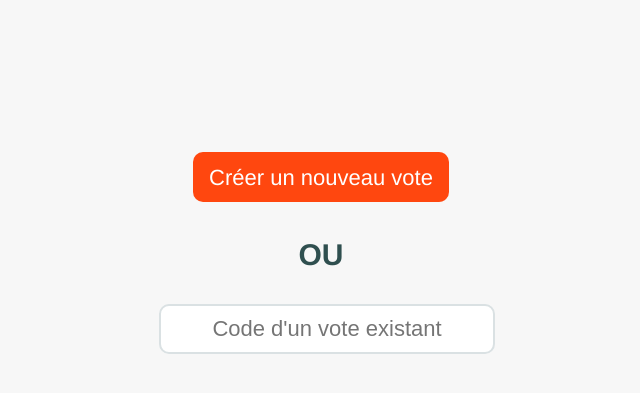
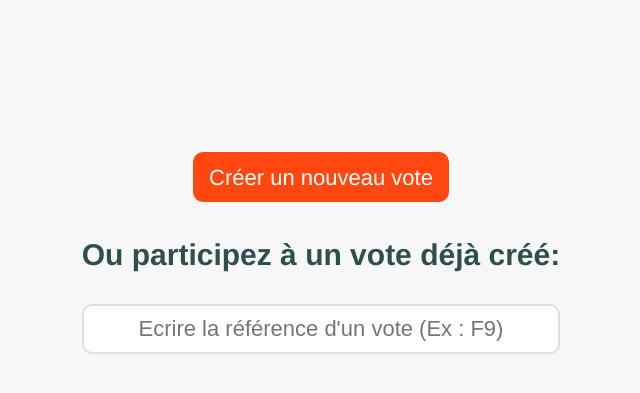
Before and after one commit to geovote/geovote-main, a Python web app: template flask/templates/home.jinja in a window 1280 px wide. Shown: the part 53-446 px from the top of the page, without its empty margins (319-959 px from the left). Run offline with Jinja, Linux system fonts and the light colour scheme; the template is opened without the code that fills it, so the values that code supplies are empty.

Commit message:
UX improved.

```diff
--- a/flask/templates/home.jinja
+++ b/flask/templates/home.jinja
@@ -4,8 +4,7 @@
   <body>
     {% include 'header.jinja' %}
     <main class="main home-main">
-      <section
-        class="section flex-center items-center is-index-middle">
+      <section class="section flex-center items-center is-index-middle">
         <div class="text-center">
 
           <a class="button is-primary mb36" href="/creation">
@@ -15,30 +14,24 @@
           <br/>
 
           <div class="title">
-            OU
+            Ou participez à un vote déjà créé:
           </div>
 
-          <div>
             <form action="/" method="post" name="vote">
-              <div class="field text-field label-aligned-with-control full">
-                <label htmlFor="text" class="field-label label-aligned-with-control">
-                </label>
+              <div class="field text-field full items-center">
                 <div class="field-control">
-                  <div class="field-value flex-columns items-center">
-                    <div class="field-inner flex-columns items-center">
+                <div class="field-inner flex-columns items-center">
                       <input
                         class="field-input field-text text-center mx8 fs22 py10"
                         name="questionId"
-                        placeholder="Code d'un vote existant"
+                        placeholder="Ecrire la référence d'un vote (Ex : F9)"
                         type="text"
                         autocomplete="off"
                       />
                     </div>
-                  </div>
-                </div>
+                 </div>
               </div>
             </form>
-          </div>
         </div>
       </section>
   </body>
```
